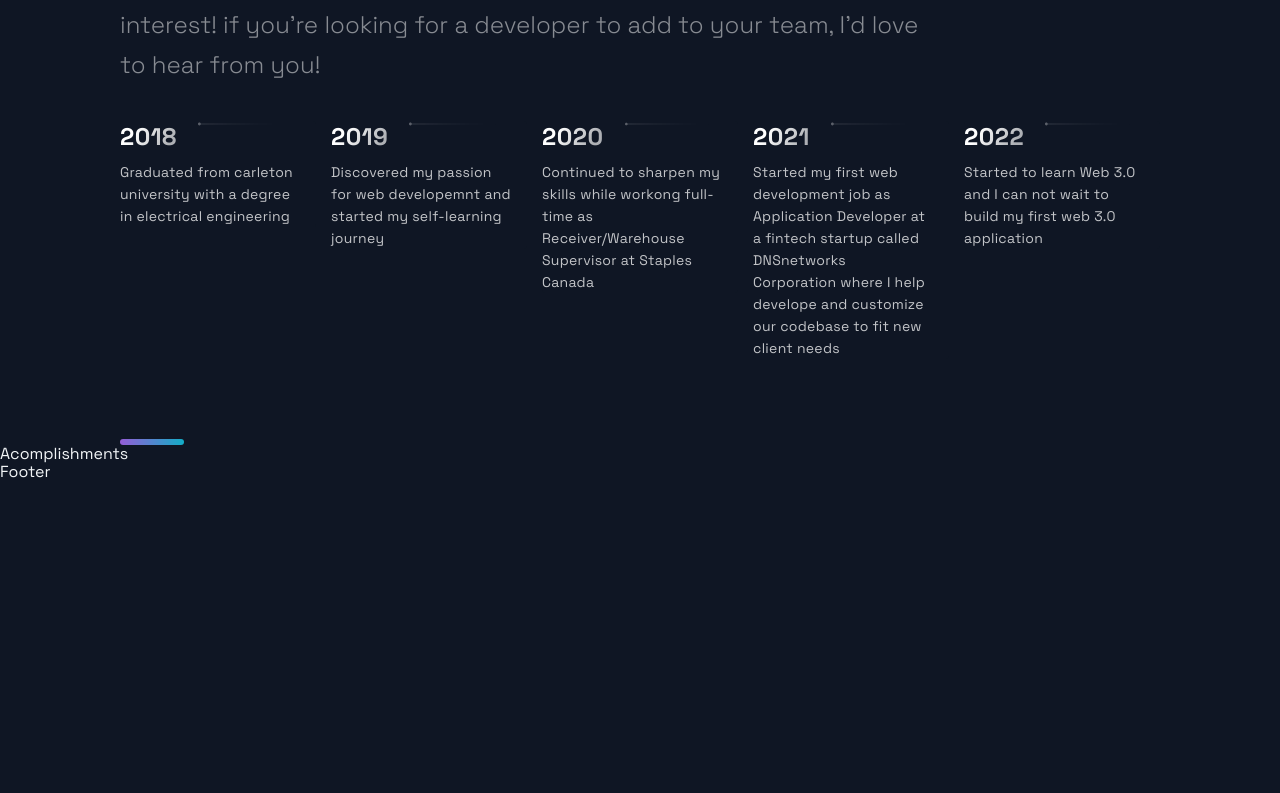
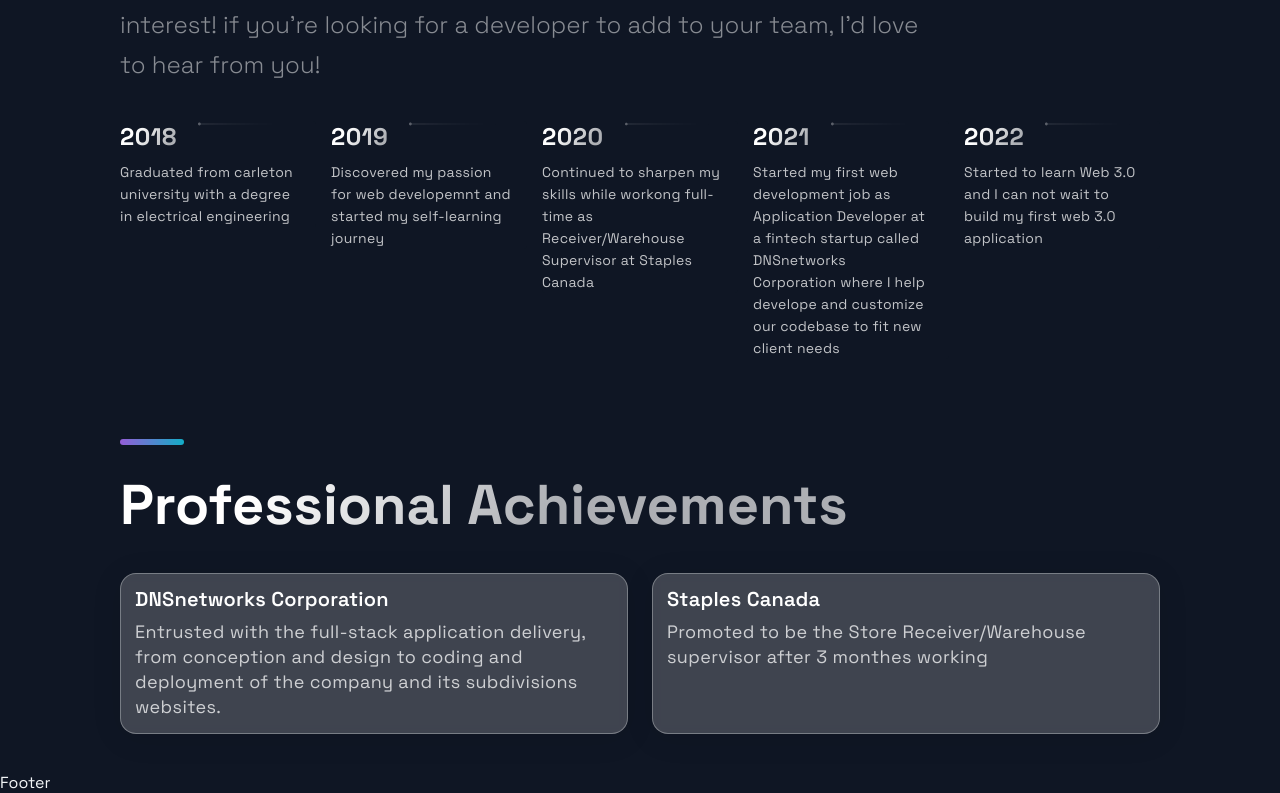
Before and after one commit to Moe-alamodi/portfolio_website, a Next.js app: page / in a window 1280 px wide. Shown: the part 2823-3616 px from the top of the page. Before the commit the page ends 3305 px from the top, so only its background shows below. Built offline with nearby package versions, Linux system fonts and the light colour scheme.

Commit message:
Finshed acomplishment section.

```diff
--- a/src/components/Acomplishments/Acomplishments.js
+++ b/src/components/Acomplishments/Acomplishments.js
@@ -1,19 +1,25 @@
-import React from 'react';
+import React from "react";
 
-import { Section, SectionDivider, SectionTitle } from '../../styles/GlobalComponents';
-import { Box, Boxes, BoxNum, BoxText } from './AcomplishmentsStyles';
-
-const data = [
-  { number: 20, text: 'Open Source Projects'},
-  { number: 1000, text: 'Students', },
-  { number: 1900, text: 'Github Followers', },
-  { number: 5000, text: 'Github Stars', }
-];
+import {
+  Section,
+  SectionDivider,
+  SectionTitle,
+} from "../../styles/GlobalComponents";
+import { Box, Boxes, BoxNum, BoxText } from "./AcomplishmentsStyles";
+import { AcoplishmentsData } from "../../constants/constants";
 
 const Acomplishments = () => (
-  <div>
-    Acomplishments
-  </div>
+  <Section id="acomplishment">
+    <SectionTitle> Professional Achievements</SectionTitle>
+    <Boxes>
+      {AcoplishmentsData.map((box, index) => (
+        <Box key={index}>
+          <BoxNum>{box.title}</BoxNum>
+          <BoxText>{box.text}</BoxText>
+        </Box>
+      ))}
+    </Boxes>
+  </Section>
 );
 
 export default Acomplishments;
--- a/src/components/Acomplishments/AcomplishmentsStyles.js
+++ b/src/components/Acomplishments/AcomplishmentsStyles.js
@@ -1,88 +1,87 @@
-import styled from "styled-components"
+import styled from "styled-components";
 
 export const Boxes = styled.div`
   width: 100%;
   display: grid;
-  grid-template-columns: repeat(4, 1fr);
+  grid-template-columns: repeat(2, 1fr);
   gap: 24px;
   margin: 24px 0 40px;
 
-  @media ${props => props.theme.breakpoints.md}{
+  @media ${(props) => props.theme.breakpoints.md} {
     gap: 16px;
     margin: 20px 0 32px;
     grid-template-columns: repeat(auto-fit, minmax(140px, 1fr));
   }
 
-  @media ${props => props.theme.breakpoints.sm}{
+  @media ${(props) => props.theme.breakpoints.sm} {
     display: grid;
-    grid-template-columns: repeat(2, 1fr);
-    gap: 10px;
+    grid-template-columns: 1fr;
+    gap: 16px;
     max-width: 500px;
     margin: 24px auto;
   }
-`
+`;
 
 export const Box = styled.div`
-  background: #212D45;
-  border-radius: 12px;
-  height: 144px;
-  padding: 24px;
-  @media ${props => props.theme.breakpoints.lg} {
-    height: 210px;
-
+  background: rgba(255, 255, 255, 0.2);
+  border-radius: 16px;
+  max-height: 300px;
+  padding: 14px;
+  box-shadow: 0 4px 30px rgba(0, 0, 0, 0.1);
+  backdrop-filter: blur(5px);
+  border: 1px solid rgba(255, 255, 255, 0.3);
+  @media ${(props) => props.theme.breakpoints.lg} {
+    ${"" /* height: 210px; */}
   }
 
-  @media ${props => props.theme.breakpoints.md} {
-    height: 135px;
+  @media ${(props) => props.theme.breakpoints.md} {
+    ${"" /* height: 135px; */}
     padding: 16px;
   }
 
-  @media ${props => props.theme.breakpoints.sm} {
-    height: 110px;
+  @media ${(props) => props.theme.breakpoints.sm} {
+    align-self: center;
+    ${"" /* height: 110px; */}
     padding: 12px;
 
-    &:nth-child(2n){
-      grid-row:2;
+    &:nth-child(2n) {
+      grid-row: 2;
     }
   }
-`
+`;
 export const BoxNum = styled.h5`
   font-style: normal;
   font-weight: 600;
-  font-size: 36px;
-  line-height: 40px;
+  font-size: 20px;
   letter-spacing: 0.01em;
-  color: #FFFFFF;
+  color: #ffffff;
   margin-bottom: 8px;
 
-  @media ${props => props.theme.breakpoints.md} {
-    font-size: 28px;
-    line-height: 32px;
+  @media ${(props) => props.theme.breakpoints.md} {
+    font-size: 18px;
   }
-  @media ${props => props.theme.breakpoints.sm} {
-    font-size: 24px;
-    line-height: 26px;
+  @media ${(props) => props.theme.breakpoints.sm} {
+    font-size: 16px;
   }
-`
+`;
 
 export const BoxText = styled.p`
   font-style: normal;
   font-weight: normal;
   font-size: 18px;
-  line-height: 24px;
+  line-height: 25px;
+
   letter-spacing: 0.02em;
   color: rgba(255, 255, 255, 0.75);
 
-  @media ${props => props.theme.breakpoints.md}{
+  @media ${(props) => props.theme.breakpoints.md} {
     font-size: 16px;
-    line-height: 20px;
-  };
+  }
 
-  @media ${props => props.theme.breakpoints.sm} {
-    font-size: 10px;
-    line-height: 14px;
+  @media ${(props) => props.theme.breakpoints.sm} {
+    font-size: 16px;
   }
-`
+`;
 
 export const Join = styled.div`
   display: flex;
@@ -91,19 +90,19 @@ export const Join = styled.div`
   align-items: center;
   padding-bottom: 80px;
 
-  @media ${props => props.theme.breakpoints.md}{
+  @media ${(props) => props.theme.breakpoints.md} {
     display: flex;
     justify-content: center;
     padding-bottom: 64px;
   }
 
-  @media ${props => props.theme.breakpoints.sm}{
+  @media ${(props) => props.theme.breakpoints.sm} {
     display: flex;
     flex-direction: column;
     align-items: center;
     padding-bottom: 32px;
   }
-`
+`;
 
 export const JoinText = styled.h5`
   display: flex;
@@ -112,23 +111,23 @@ export const JoinText = styled.h5`
   letter-spacing: 0.02em;
   color: rgba(255, 255, 255, 0.5);
 
-@media ${props => props.theme.breakpoints.md}{
+  @media ${(props) => props.theme.breakpoints.md} {
     line-height: 32px;
     font-size: 20px;
-};
+  }
 
-@media ${props => props.theme.breakpoints.sm}{
+  @media ${(props) => props.theme.breakpoints.sm} {
     font-size: 16px;
     line-height: 24px;
     margin: 0 0 16px;
   }
-`
+`;
 
 export const IconContainer = styled.div`
   display: flex;
 
-  @media ${props => props.theme.breakpoints.sm}{
+  @media ${(props) => props.theme.breakpoints.sm} {
     width: 160px;
     justify-content: space-between;
   }
-`
+`;
--- a/src/constants/constants.js
+++ b/src/constants/constants.js
@@ -69,3 +69,13 @@ export const TimeLineData = [
     text: "Started to learn Web 3.0 and I can not wait to build my first web 3.0 application  ",
   },
 ];
+export const AcoplishmentsData = [
+  {
+    title: "DNSnetworks Corporation",
+    text: "Entrusted with the full-stack application delivery, from conception and design to coding and deployment of the company and its subdivisions websites.",
+  },
+  {
+    title: "Staples Canada",
+    text: "Promoted to be the Store Receiver/Warehouse supervisor after 3 monthes working",
+  },
+];
```
Lines whose indentation alone changed are shown as unchanged.
